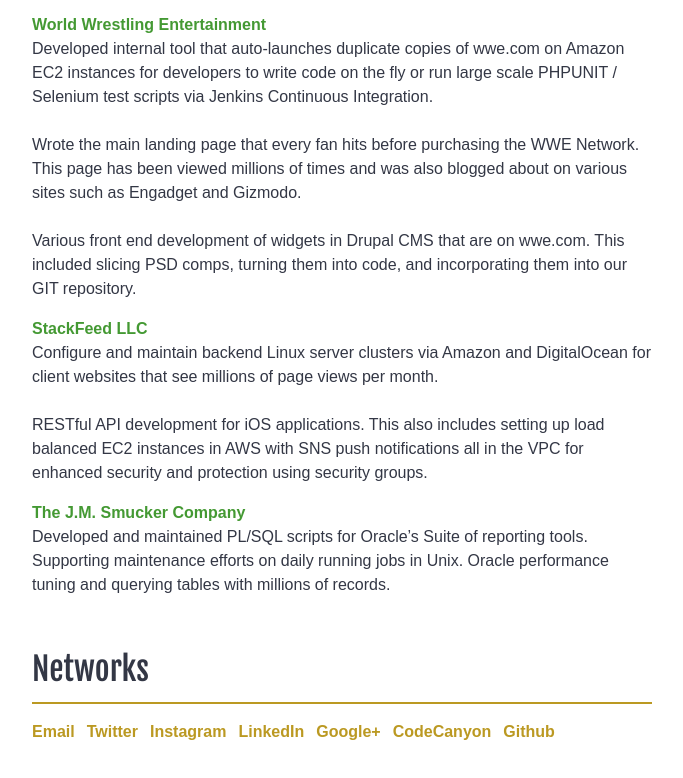
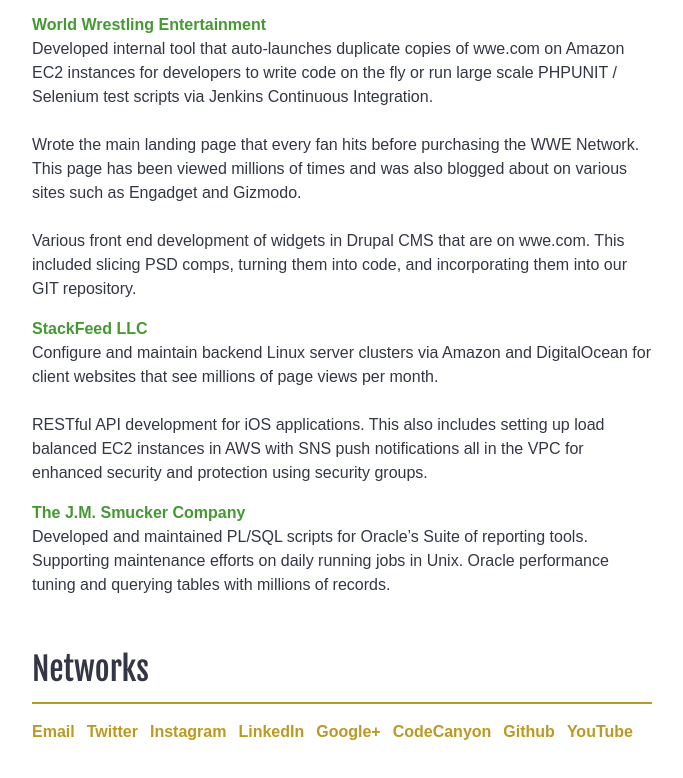
Before and after one commit to andrewpuch/personal-site, a plain HTML site: page index.html in a window 1280 px wide. Shown: the part 2245-3023 px from the top of the page, without its empty margins (298-981 px from the left). Drawn offline with Linux system fonts and the light colour scheme; a web font is replaced by a local one.

Commit message:
Network links update. Just added my YouTube channel.

```diff
--- a/index.html
+++ b/index.html
@@ -187,6 +187,7 @@
                 <li><a href="https://plus.google.com/u/0/113486961851278771511/posts" target="_blank">Google+</a></li>
                 <li><a href="http://codecanyon.net/user/houlihandy?ref=houlihandy" target="_blank">CodeCanyon</a></li>
                 <li><a href="https://github.com/andrewpuch" target="_blank">Github</a></li>
+                <li><a href="http://www.youtube.com/user/awstutorialseries" target="_blank">YouTube</a></li>
             </ul>
         </div>
     </body>
```
